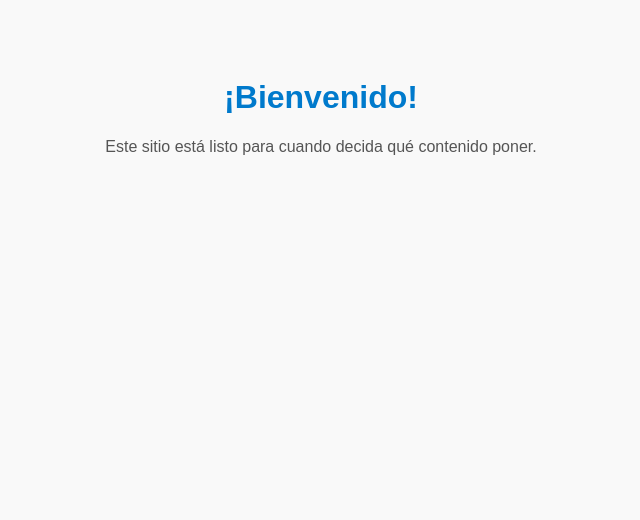
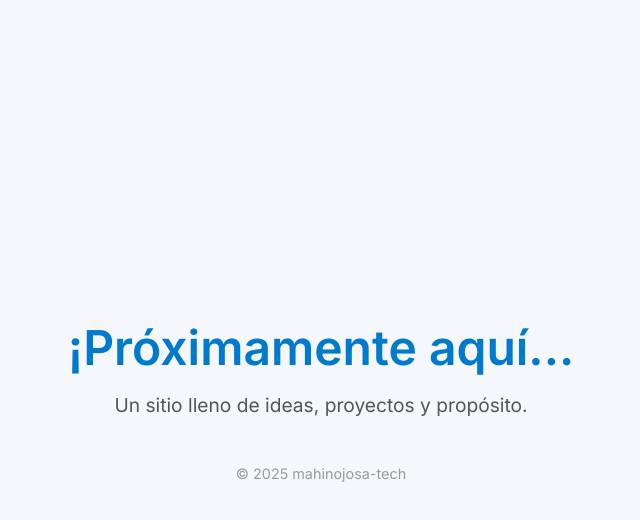
Before and after one commit to mahinojosa-tech/MyWeb, a plain HTML site: page index.html in a window 1280 px wide. Shown: the whole page, without its empty margins (319-959 px from the left). Drawn offline with Linux system fonts and the light colour scheme.

Commit message:
Update index.html

```diff
--- a/index.html
+++ b/index.html
@@ -4,25 +4,59 @@
   <meta charset="UTF-8" />
   <meta name="viewport" content="width=device-width, initial-scale=1.0" />
   <title>Mi Sitio Polivalente</title>
+  <link href="https://fonts.googleapis.com/css2?family=Inter:wght@400;600&display=swap" rel="stylesheet">
   <style>
+    :root {
+      --color-bg: #f5f7fa;
+      --color-text: #333;
+      --color-primary: #007acc;
+      --color-accent: #00b3a4;
+    }
+
+    * {
+      margin: 0;
+      padding: 0;
+      box-sizing: border-box;
+    }
+
     body {
-      font-family: sans-serif;
+      font-family: 'Inter', sans-serif;
+      background-color: var(--color-bg);
+      color: var(--color-text);
+      display: flex;
+      flex-direction: column;
+      justify-content: center;
+      align-items: center;
+      min-height: 100vh;
       text-align: center;
-      padding: 50px;
-      background-color: #f9f9f9;
+      padding: 2rem;
     }
 
     h1 {
-      color: #007acc;
+      font-size: 3rem;
+      color: var(--color-primary);
+      margin-bottom: 1rem;
     }
 
     p {
+      font-size: 1.2rem;
       color: #555;
+    }
+
+    footer {
+      margin-top: 3rem;
+      font-size: 0.9rem;
+      color: #999;
     }
   </style>
 </head>
 <body>
-  <h1>¡Bienvenido!</h1>
-  <p>Este sitio está listo para cuando decida qué contenido poner.</p>
+  <main>
+    <h1>¡Próximamente aquí...</h1>
+    <p>Un sitio lleno de ideas, proyectos y propósito.</p>
+  </main>
+  <footer>
+    &copy; 2025 mahinojosa-tech
+  </footer>
 </body>
 </html>
```
